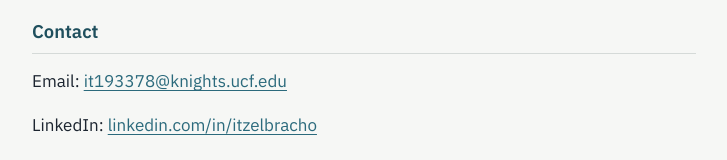
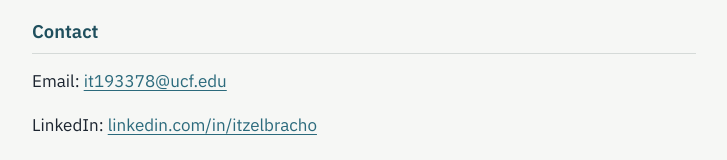
Before and after one commit to dp0ttxy/itzel.github.io, a plain HTML site: page index.html in a window 1280 px wide. Shown: the part 1086-1246 px from the top of the page, without its empty margins (276-1003 px from the left). Drawn offline with Linux system fonts and the light colour scheme.

Commit message:
Update index.html

```diff
--- a/index.html
+++ b/index.html
@@ -46,7 +46,7 @@
     <section id="contact">
       <h2>Contact</h2>
       <!-- Replace the two placeholders below with your real email and LinkedIn URL -->
-      <p>Email: <a href="mailto:it193378@ucf.edu">it193378@knights.ucf.edu</a></p>
+      <p>Email: <a href="mailto:it193378@ucf.edu">it193378@ucf.edu</a></p>
       <p>LinkedIn: <a href="https://www.linkedin.com/in/itzelbracho">linkedin.com/in/itzelbracho</a></p>
     </section>
 
```
